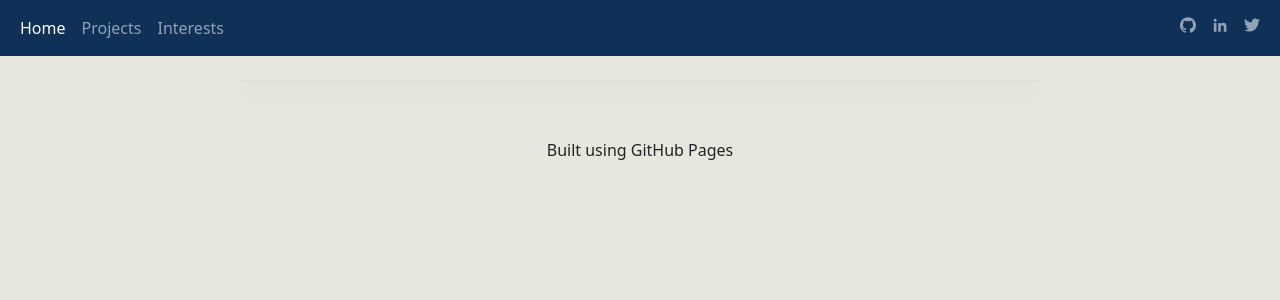
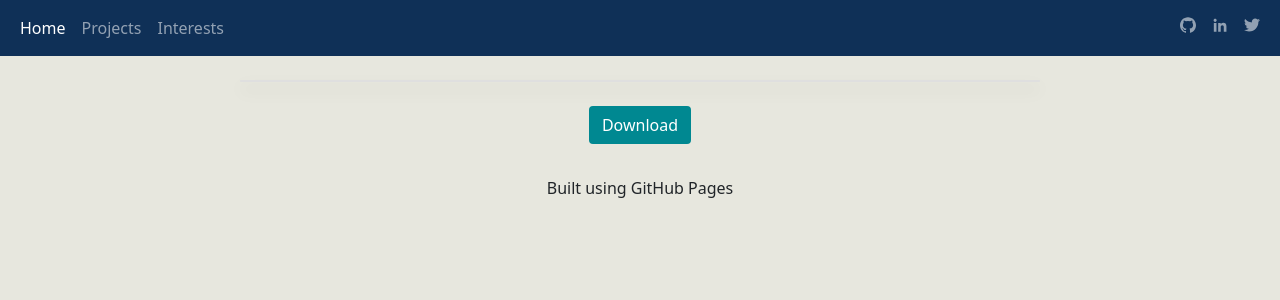
Before and after one commit to santoyoalfredo/santoyoalfredo.github.io, a Jekyll site: the page built from resume.html, in a window 1280 px wide. Shown: the top 300 px of the page. Built offline with Jekyll 4.4.1, drawn with Linux system fonts in a browser that asks for light colours; nearby versions of some CDN libraries.

Commit message:
Update resume.html

```diff
--- a/resume.html
+++ b/resume.html
@@ -19,3 +19,6 @@ permalink: /resume
             });
         </script>
     </div>
+    <div class="text-center">
+        <a class="btn " target="_blank" href="../santoyoalfredo.github.io/Resume.pdf">Download</a>
+    </div>
```
